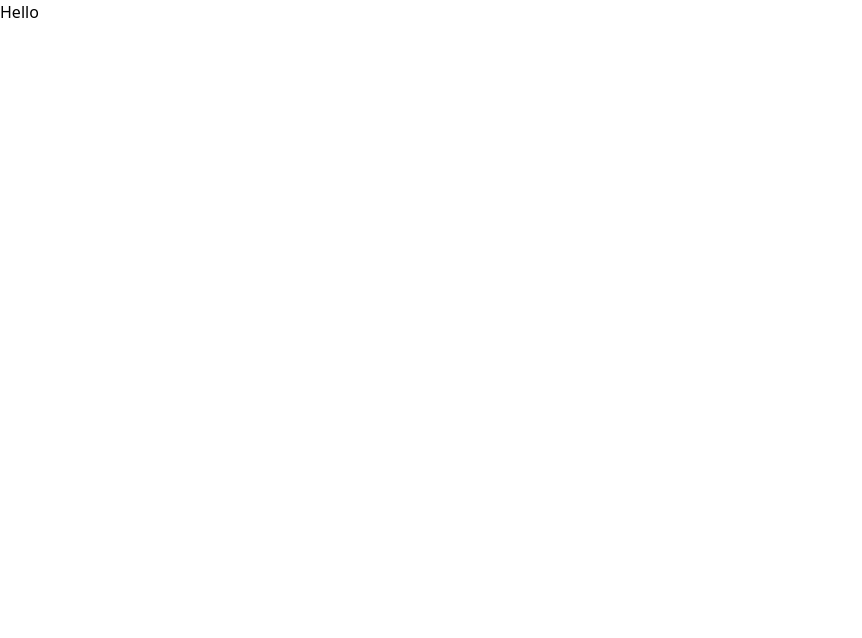
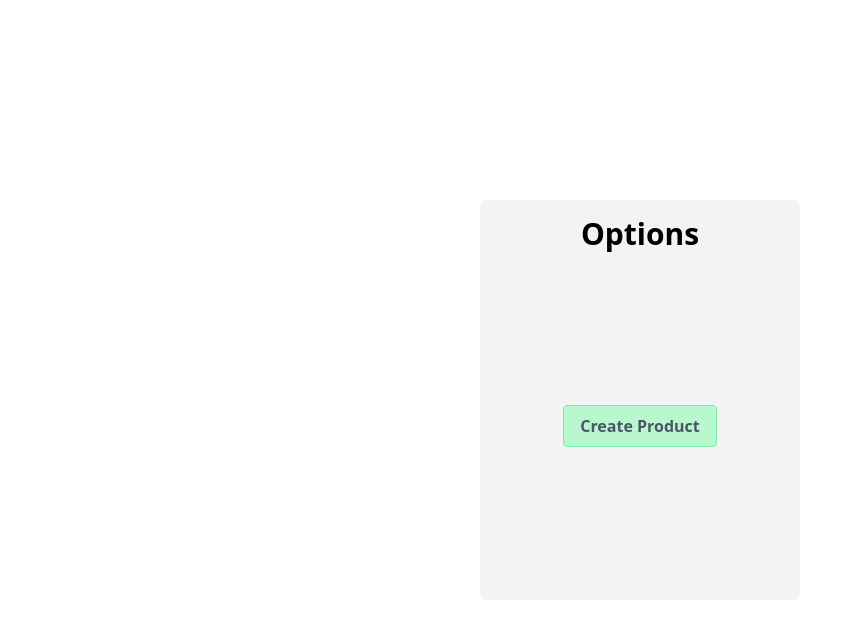
Before and after one commit to davidcediel12/product-cqrs-react, a React (Vite) app: page / in a window 1280 px wide. Shown: the top 638 px of the page, without its empty margins (0-862 px from the left). Built offline with nearby package versions, Linux system fonts and the light colour scheme.

Commit message:
Create initial menu screen

```diff
--- a/src/App.jsx
+++ b/src/App.jsx
@@ -1,11 +1,20 @@
-import { useState } from 'react'
-import reactLogo from './assets/react.svg'
-import viteLogo from '/vite.svg'
 import './App.css'
 
 function App() {
   return (
-    <p>Hello</p>
+
+    <div className='flex items-center justify-center w-full h-screen'>
+
+      <div className="flex flex-col w-1/4 h-1/2 bg-gray-200/50 border-gray-700 items-center justify-between rounded-lg">
+        <h2 className="mt-4 text-3xl font-bold">Options</h2>
+        <div className="flex-1 flex items-center justify-center">
+          <button className="rounded bg-green-200 border-1 border-green-300 px-4 py-2 text-gray-600 font-bold hover:border-purple-400 hover:cursor-pointer">
+            Create Product
+          </button>
+        </div>
+      </div>
+
+    </div>
   )
 }
 
```
